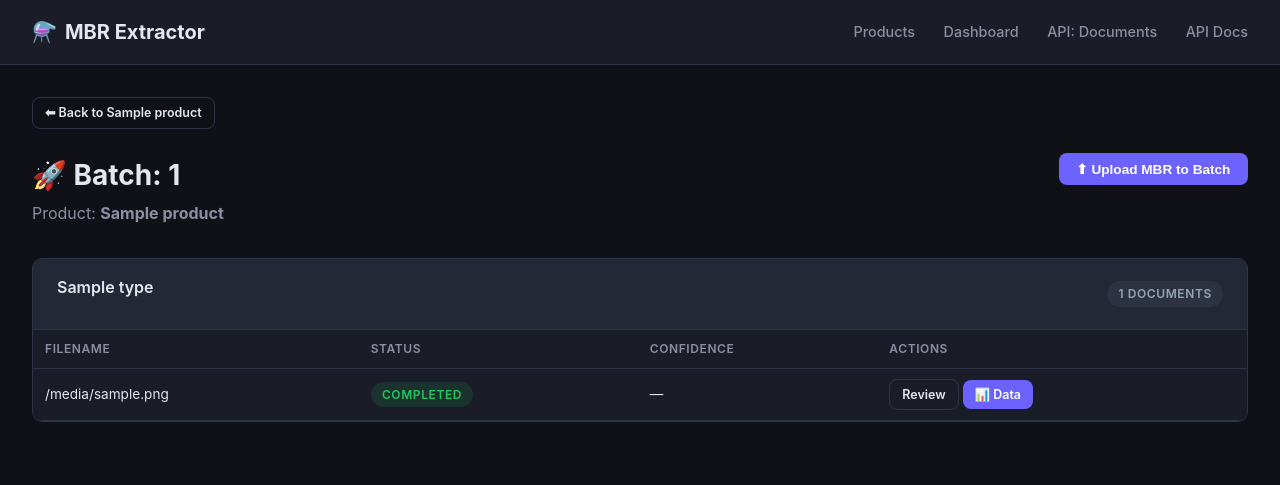
After one commit to h4harsimran/mbr-extractor, a FastAPI app: template app/templates/batch_detail.html in a window 1280 px wide. The commit adds this page. Shown: the top 485 px of the page. Run offline with FastAPI, Linux system fonts and the light colour scheme; the template is opened without the code that fills it: most values are stand-ins (such as "Sample title", 1, 10 or a date in 2020); parts of the project's set-up code (start-up, migrations or seed data) failed here and were passed over; some libraries are stand-ins or nearby versions.

Commit message:
feat(phase2): implement product and batch hierarchy with advanced UI

```diff
--- a/app/main.py
+++ b/app/main.py
@@ -4,7 +4,7 @@
 import shutil
 from pathlib import Path
 
-from fastapi import FastAPI, File, HTTPException, Request, UploadFile
+from fastapi import FastAPI, File, HTTPException, Request, UploadFile, Form
 from fastapi.responses import FileResponse, HTMLResponse, JSONResponse
 from fastapi.staticfiles import StaticFiles
 from fastapi.templating import Jinja2Templates
@@ -13,7 +13,13 @@
 from app.config import settings
 from app.extractor import process_document
 from app.exporter import export_csv
-from app.schemas import DocumentResponse, PageResponse, UploadResponse
+from app.schemas import (
+    DocumentResponse,
+    PageResponse,
+    UploadResponse,
+    ProductResponse,
+    BatchResponse,
+)
 from app.utils import (
     doc_export_path,
     doc_normalized_json_dir,
@@ -62,7 +68,12 @@
 # ── Upload ──────────────────────────────────────────────────────────
 
 @app.post("/upload", response_model=UploadResponse)
-async def upload_pdf(file: UploadFile = File(...)):
+async def upload_pdf(
+    file: UploadFile = File(...),
+    product_id: Optional[str] = Form(None),
+    batch_id: Optional[str] = Form(None),
+    mbr_type: Optional[str] = Form(None)
+):
     """Upload a PDF batch record for processing."""
     if not file.filename or not file.filename.lower().endswith(".pdf"):
         raise HTTPException(status_code=400, detail="Only PDF files are accepted.")
@@ -74,8 +85,8 @@
     with open(dest, "wb") as f:
         shutil.copyfileobj(file.file, f)
 
-    db.create_document(doc_id, file.filename)
-    logger.info("Uploaded %s as %s", file.filename, doc_id)
+    db.create_document(doc_id, file.filename, product_id=product_id, batch_id=batch_id, mbr_type=mbr_type)
+    logger.info("Uploaded %s as %s (Product: %s, Batch: %s)", file.filename, doc_id, product_id, batch_id)
 
     return UploadResponse(
         document_id=doc_id,
@@ -301,7 +312,75 @@
     if doc is None:
         raise HTTPException(status_code=404, detail="Document not found")
 
+# ── Products & Batches (Advanced UI) ────────────────────────────────
+
+@app.get("/products", response_class=HTMLResponse)
+def list_products_ui(request: Request):
+    """HTML page listing all products."""
+    products = db.list_products()
     return templates.TemplateResponse(
-        "data_viewer.html",
-        {"request": request, "document": doc},
+        "products.html",
+        {"request": request, "products": products},
     )
+
+
+@app.post("/products")
+async def create_product_ui(request: Request, name: str = Form(...), mbr_types: str = Form(...)):
+    """Create a new product via form."""
+    # mbr_types is expected as a comma-separated string from the form
+    types_list = [t.strip() for t in mbr_types.split(",") if t.strip()]
+    db.create_product(name, types_list)
+    return list_products_ui(request)
+
+
+@app.get("/products/{product_id}", response_class=HTMLResponse)
+def product_detail_ui(request: Request, product_id: str):
+    """HTML page showing product details and its batches."""
+    product = db.get_product(product_id)
+    if not product:
+        raise HTTPException(status_code=404, detail="Product not found")
+
+    batches = db.list_batches(product_id)
+    return templates.TemplateResponse(
+        "product_detail.html",
+        {"request": request, "product": product, "batches": batches},
+    )
+
+
+@app.post("/products/{product_id}/batches")
+async def create_batch_ui(request: Request, product_id: str, lot_number: str = Form(...)):
+    """Create a new batch for a product."""
+    db.create_batch(product_id, lot_number)
+    return product_detail_ui(request, product_id)
+
+
+@app.get("/batches/{batch_id}", response_class=HTMLResponse)
+def batch_detail_ui(request: Request, batch_id: str):
+    """HTML page showing batch details and its documents."""
+    batch = db.get_batch(batch_id)
+    if not batch:
+        raise HTTPException(status_code=404, detail="Batch not found")
+
+    product = db.get_product(batch["product_id"])
+    documents = db.list_documents(batch_id=batch_id)
+
+    # Group documents by mbr_type for better visualization
+    grouped_docs = {}
+    if product:
+        for t in product["mbr_types"]:
+            grouped_docs[t] = [d for d in documents if d.get("mbr_type") == t]
+
+    # Also capture docs that don't match or have no type
+    other_docs = [d for d in documents if d.get("mbr_type") not in (product["mbr_types"] if product else [])]
+    if other_docs:
+        grouped_docs["Other/Uncategorized"] = other_docs
+
+    return templates.TemplateResponse(
+        "batch_detail.html",
+        {
+            "request": request,
+            "batch": batch,
+            "product": product,
+            "grouped_documents": grouped_docs
+        },
+    )
--- a/app/templates/base.html
+++ b/app/templates/base.html
@@ -244,6 +244,7 @@
   <header>
     <a href="/review" class="logo">⚗️ <span>MBR Extractor</span></a>
     <nav>
+      <a href="/products">Products</a>
       <a href="/review">Dashboard</a>
       <a href="/documents">API: Documents</a>
       <a href="/docs">API Docs</a>
--- /dev/null
+++ b/app/templates/batch_detail.html
@@ -0,0 +1,119 @@
+{% extends "base.html" %}
+
+{% block title %}Batch: {{ batch.lot_number }} — MBR Extractor{% endblock %}
+
+{% block content %}
+<div class="filter-bar">
+    <a href="/products/{{ product.id }}" class="btn btn-outline btn-sm">⬅ Back to {{ product.name }}</a>
+</div>
+
+<div style="display: flex; justify-content: space-between; align-items: flex-start; margin-bottom: 2rem;">
+    <div>
+        <h1 style="margin-bottom: 0.2rem;">🚀 Batch: {{ batch.lot_number }}</h1>
+        <p style="color: var(--text-muted);">Product: <strong>{{ product.name }}</strong></p>
+    </div>
+    <button class="btn btn-primary" onclick="toggleCollapsible('uploadBox')">⬆ Upload MBR to Batch</button>
+</div>
+
+<!-- Hidden Upload Box -->
+<div id="uploadBox" class="card" style="display: none; border: 1px solid var(--accent);">
+    <h2>Add MBR to this Batch</h2>
+    <form id="batchUploadForm" enctype="multipart/form-data">
+        <input type="hidden" name="product_id" value="{{ product.id }}">
+        <input type="hidden" name="batch_id" value="{{ batch.id }}">
+
+        <div class="grid-2">
+            <div class="form-group">
+                <label for="mbr_type">Operation Label / MBR Type</label>
+                <select name="mbr_type" id="mbr_type" required>
+                    <option value="" disabled selected>Select operation...</option>
+                    {% for t in product.mbr_types %}
+                    <option value="{{ t }}">{{ t }}</option>
+                    {% endfor %}
+                </select>
+            </div>
+            <div class="form-group">
+                <label for="file">Select PDF</label>
+                <input type="file" id="file" name="file" accept=".pdf" required>
+            </div>
+        </div>
+        <button type="submit" class="btn btn-primary">Upload & Associate</button>
+        <span id="uploadStatus" style="margin-left: 1rem; font-size: 0.85rem; color: var(--text-muted);"></span>
+    </form>
+</div>
+
+<!-- Process Sections -->
+{% for type, docs in grouped_documents.items() %}
+<div class="page-section">
+    <div class="page-header">
+        <h3>{{ type }}</h3>
+        <span class="badge pending">{{ docs|length }} documents</span>
+    </div>
+    <div class="page-body" style="padding: 0;">
+        {% if docs %}
+        <table>
+            <thead>
+                <tr>
+                    <th>Filename</th>
+                    <th>Status</th>
+                    <th>Confidence</th>
+                    <th>Actions</th>
+                </tr>
+            </thead>
+            <tbody>
+                {% for doc in docs %}
+                <tr>
+                    <td>{{ doc.original_filename }}</td>
+                    <td><span class="badge {{ doc.status }}">{{ doc.status }}</span></td>
+                    <td>—</td>
+                    <td>
+                        <a href="/review/{{ doc.id }}" class="btn btn-outline btn-sm">Review</a>
+                        <a href="/data/{{ doc.id }}" class="btn btn-primary btn-sm">📊 Data</a>
+                    </td>
+                </tr>
+                {% endfor %}
+            </tbody>
+        </table>
+        {% else %}
+        <p class="empty-state" style="padding: 1.5rem;">No documents uploaded for this operation yet.</p>
+        {% endif %}
+    </div>
+</div>
+{% endfor %}
+
+{% endblock %}
+
+{% block scripts %}
+<script>
+  function toggleCollapsible(id) {
+    const el = document.getElementById(id);
+    el.style.display = el.style.display === 'none' ? 'block' : 'none';
+  }
+
+  document.getElementById('batchUploadForm').addEventListener('submit', async (e) => {
+    e.preventDefault();
+    const status = document.getElementById('uploadStatus');
+    const form = e.target;
+    const formData = new FormData(form);
+
+    status.textContent = 'Uploading…';
+    status.style.color = 'var(--warning)';
+
+    try {
+      const res = await fetch('/upload', { method: 'POST', body: formData });
+      const data = await res.json();
+      if (res.ok) {
+        status.textContent = '✓ Success!';
+        status.style.color = 'var(--success)';
+        setTimeout(() => location.reload(), 1000);
+      } else {
+        status.textContent = `✗ ${data.detail || 'Failed'}`;
+        status.style.color = 'var(--danger)';
+      }
+    } catch (err) {
+      status.textContent = `✗ ${err.message}`;
+      status.style.color = 'var(--danger)';
+    }
+  });
+</script>
+{% endblock %}
```
Also changed, not shown: app/db.py (+141 -8 lines), app/schemas.py (+19 -0 lines), app/templates/product_detail.html (added, +64 -0 lines), app/templates/products.html (added, +57 -0 lines), tests/test_db_integration.py (+55 -1 lines), .planning/STATE.md.
